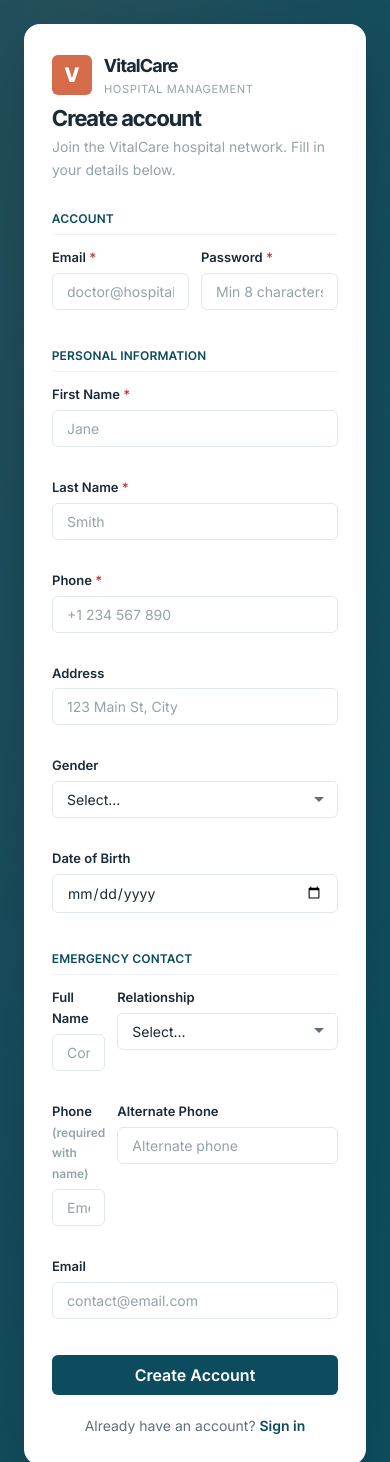
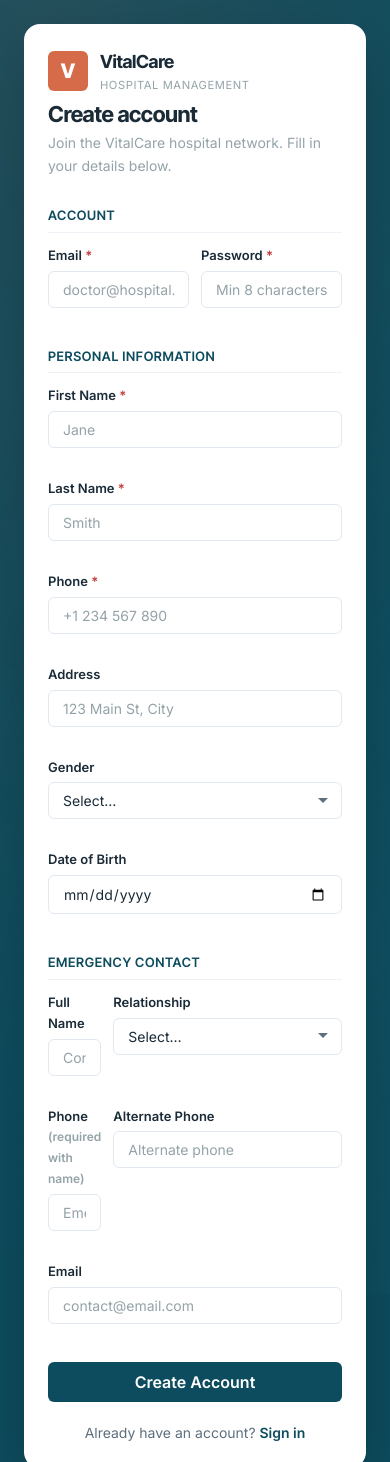
Before and after one commit to mo22zy2/Vital-Care-Intern-Project, a Django app: page /register/ in a window 390 px wide; the page is wider, and only the part inside the window is pictured. Shown: the top 1462 px of that part. Run offline with Django 3.2, Linux system fonts and the light colour scheme.

Commit message:
fix(web): responsive auth layout and CSS cache-busting

```diff
--- a/core/static/core/css/style.css
+++ b/core/static/core/css/style.css
@@ -662,14 +662,16 @@ textarea.form-input { min-height: 90px; resize: vertical; }
 /* ── AUTH ── */
 .auth-page {
   min-height: 100vh;
-  display: flex; align-items: center; justify-content: center;
+  display: flex;
   background: var(--color-primary);
-  position: relative; overflow: hidden;
+  position: relative;
+  overflow-y: auto;
+  overflow-x: hidden;
 }
 
 .auth-page::before {
   content: '';
-  position: absolute; top: -50%; left: -50%;
+  position: fixed; top: -50%; left: -50%;
   width: 200%; height: 200%;
   background:
     radial-gradient(ellipse at 30% 20%, rgba(214,107,74,0.12) 0%, transparent 60%),
@@ -685,6 +687,7 @@ textarea.form-input { min-height: 90px; resize: vertical; }
 .auth-container {
   position: relative; z-index: 1;
   width: 100%; max-width: 420px; padding: 24px;
+  margin: auto;
 }
 
 .auth-card {
--- a/core/templates/core/auth/forgot_password_verify.html
+++ b/core/templates/core/auth/forgot_password_verify.html
@@ -8,7 +8,7 @@
   <link rel="preconnect" href="https://fonts.googleapis.com">
   <link rel="preconnect" href="https://fonts.gstatic.com" crossorigin>
   <link href="https://fonts.googleapis.com/css2?family=Inter:wght@400;500;600&family=Inter+Tight:wght@500;600;700;800&family=JetBrains+Mono:wght@400;500&display=swap" rel="stylesheet">
-  <link rel="stylesheet" href="{% static 'core/css/style.css' %}">
+  <link rel="stylesheet" href="{% static 'core/css/style.css' %}?v=20260803">
 </head>
 <body class="auth-page">
   <div class="auth-container">
--- a/core/templates/core/auth/login.html
+++ b/core/templates/core/auth/login.html
@@ -8,7 +8,7 @@
   <link rel="preconnect" href="https://fonts.googleapis.com">
   <link rel="preconnect" href="https://fonts.gstatic.com" crossorigin>
   <link href="https://fonts.googleapis.com/css2?family=Inter:wght@400;500;600&family=Inter+Tight:wght@500;600;700;800&family=JetBrains+Mono:wght@400;500&display=swap" rel="stylesheet">
-  <link rel="stylesheet" href="{% static 'core/css/style.css' %}">
+  <link rel="stylesheet" href="{% static 'core/css/style.css' %}?v=20260803">
 </head>
 <body class="auth-page">
   <div class="auth-container">
--- a/core/templates/core/auth/register.html
+++ b/core/templates/core/auth/register.html
@@ -8,15 +8,16 @@
   <link rel="preconnect" href="https://fonts.googleapis.com">
   <link rel="preconnect" href="https://fonts.gstatic.com" crossorigin>
   <link href="https://fonts.googleapis.com/css2?family=Inter:wght@400;500;600&family=Inter+Tight:wght@500;600;700;800&family=JetBrains+Mono:wght@400;500&display=swap" rel="stylesheet">
-  <link rel="stylesheet" href="{% static 'core/css/style.css' %}">
+  <link rel="stylesheet" href="{% static 'core/css/style.css' %}?v=20260803">
   <style>
-    .auth-container { max-width: 640px; }
-    .auth-card { max-width: 640px; width:100%; padding: 28px; }
-    .form-section { margin-bottom: 18px; }
-    .register-grid { display:grid; grid-template-columns:repeat(2, 1fr); gap:12px; }
+    .auth-container { max-width: 1100px; }
+    .auth-card { max-width: 1100px; width:100%; }
+    @media (min-width: 1300px) { .auth-container, .auth-card { max-width: 75vw; } }
+    .form-section { margin-bottom: 20px; }
+    .register-grid { display:grid; grid-template-columns:repeat(3, 1fr); gap:12px; }
     .form-section-title {
       font-family: 'Inter Tight', sans-serif;
-      font-size: 0.75rem;
+      font-size: 0.8125rem;
       font-weight: 600;
       color: var(--color-primary);
       text-transform: uppercase;
@@ -31,7 +32,8 @@
       margin-top: 4px;
     }
     .is-invalid { border-color: var(--color-danger) !important; }
-    @media (max-width: 560px) { .register-grid { grid-template-columns: 1fr; } }
+    @media (max-width: 720px) { .register-grid { grid-template-columns: 1fr 1fr; } }
+    @media (max-width: 480px) { .register-grid { grid-template-columns: 1fr; } }
   </style>
 </head>
 <body class="auth-page">
--- a/core/templates/core/base.html
+++ b/core/templates/core/base.html
@@ -8,7 +8,7 @@
   <link rel="preconnect" href="https://fonts.googleapis.com">
   <link rel="preconnect" href="https://fonts.gstatic.com" crossorigin>
   <link href="https://fonts.googleapis.com/css2?family=Inter:wght@400;500;600&family=Inter+Tight:wght@500;600;700;800&family=JetBrains+Mono:wght@400;500&display=swap" rel="stylesheet">
-  <link rel="stylesheet" href="{% static 'core/css/style.css' %}">
+  <link rel="stylesheet" href="{% static 'core/css/style.css' %}?v=20260803">
   {% block extra_head %}{% endblock %}
 </head>
 <body>
--- a/core/templates/core/landing.html
+++ b/core/templates/core/landing.html
@@ -8,7 +8,7 @@
   <link rel="preconnect" href="https://fonts.googleapis.com">
   <link rel="preconnect" href="https://fonts.gstatic.com" crossorigin>
   <link href="https://fonts.googleapis.com/css2?family=Inter:wght@400;500;600&family=Inter+Tight:wght@600;700;800&display=swap" rel="stylesheet">
-  <link rel="stylesheet" href="{% static 'core/css/style.css' %}">
+  <link rel="stylesheet" href="{% static 'core/css/style.css' %}?v=20260803">
   <style>
     body { background: var(--color-bg); min-height: 100vh; display: flex; flex-direction: column; }
     .landing-header { padding: 20px 40px; display: flex; align-items: center; justify-content: space-between; }
```
